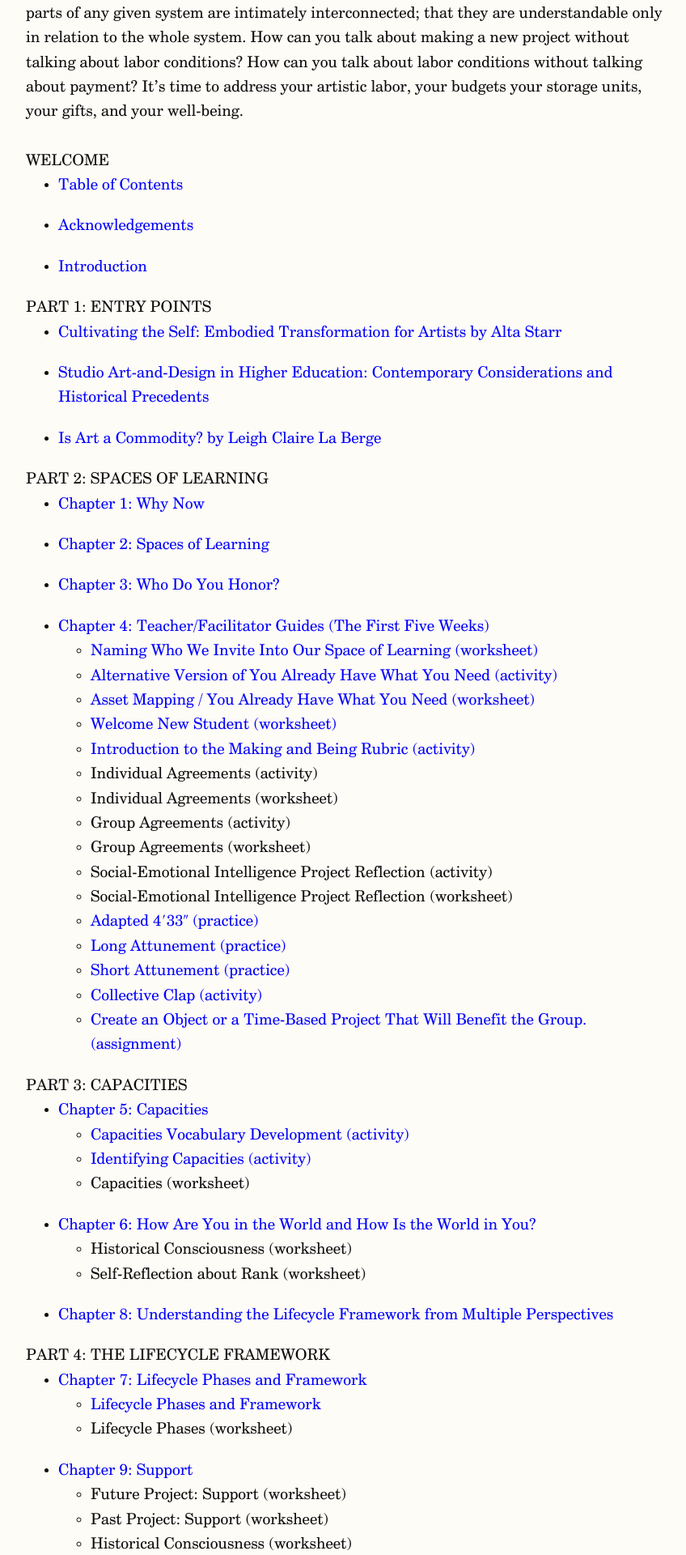
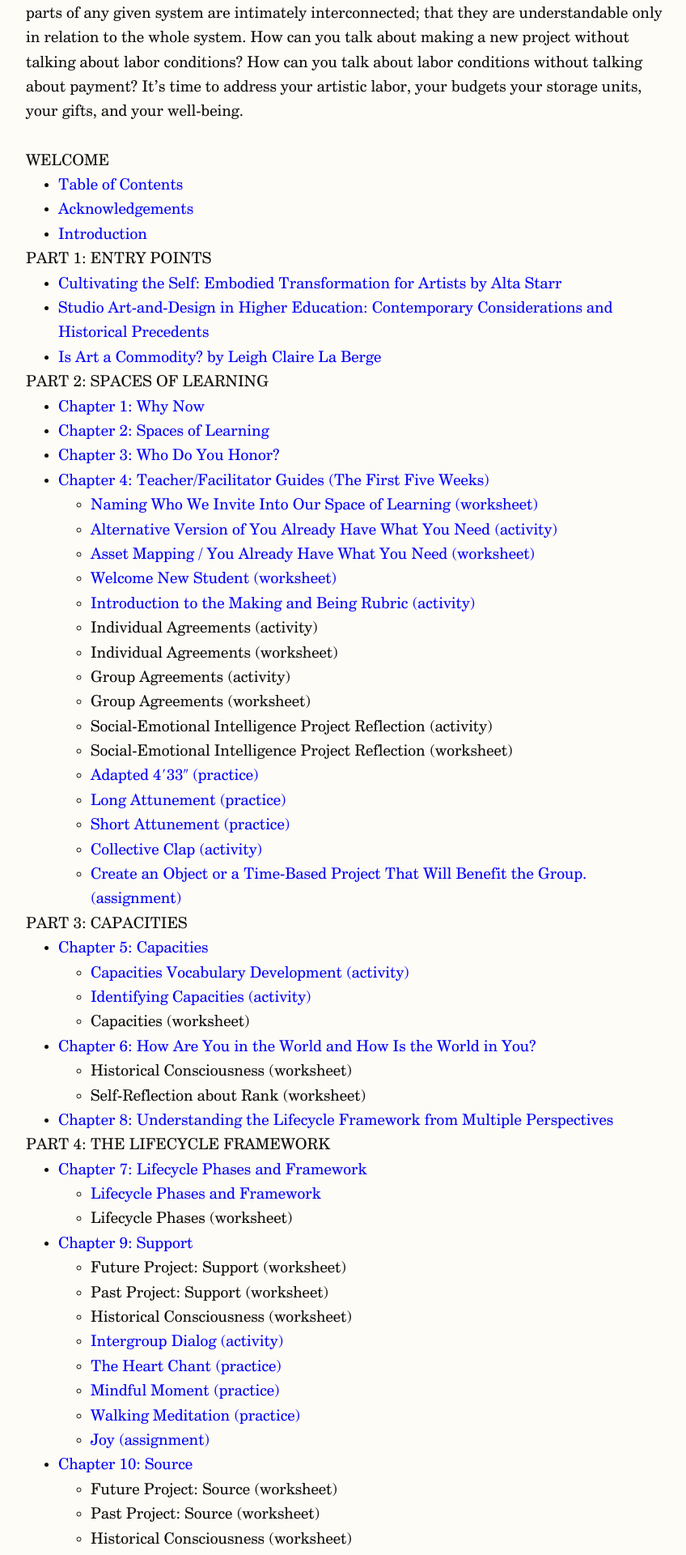
Before and after one commit to orzubalsky/making-and-being, a Jekyll site: the page built from docs/index.md, in a window 1280 px wide. Shown: the part 1107-3027 px from the top of the page at 81% size, without its empty margins (208-1056 px from the left). Built offline with Jekyll 4.4.1, drawn with Linux system fonts in a browser that asks for light colours; nearby versions of some CDN libraries; some web fonts are replaced; our own code applies the rules of GitHub Pages for plain Markdown files.

Commit message:
Remove spacing between chapters

```diff
--- a/docs/_sass/main.scss
+++ b/docs/_sass/main.scss
@@ -159,15 +159,10 @@ $icon_width: 160px;
 
     & > li .part-name {
       text-transform: uppercase;
-      // line-height: 300%;
     }
 
     ol.chapters {
       list-style-type: disc;
-
-      & > li {
-        margin-bottom: 2rem;
-      }
     }
 
     ol.materials {
```
